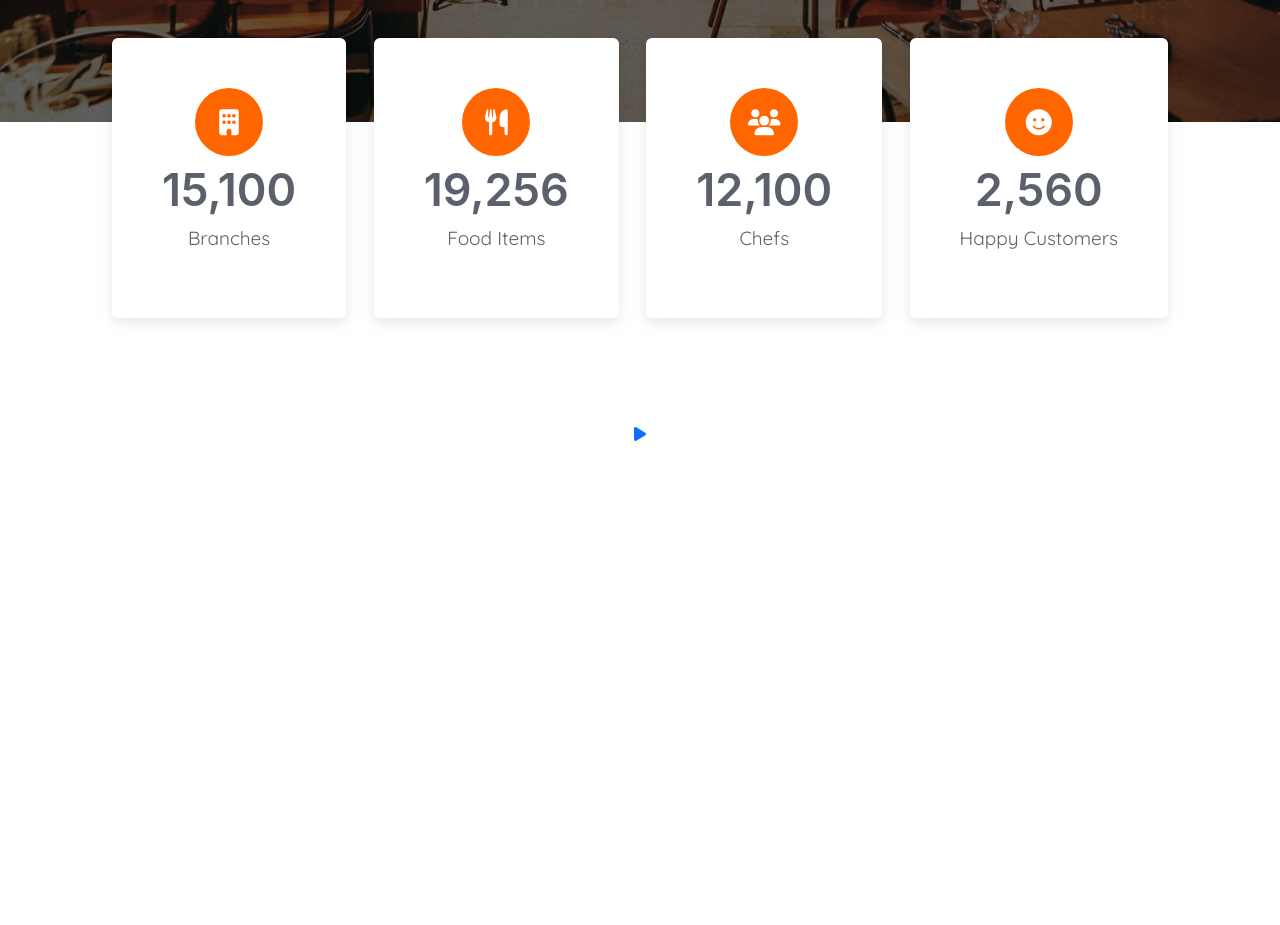
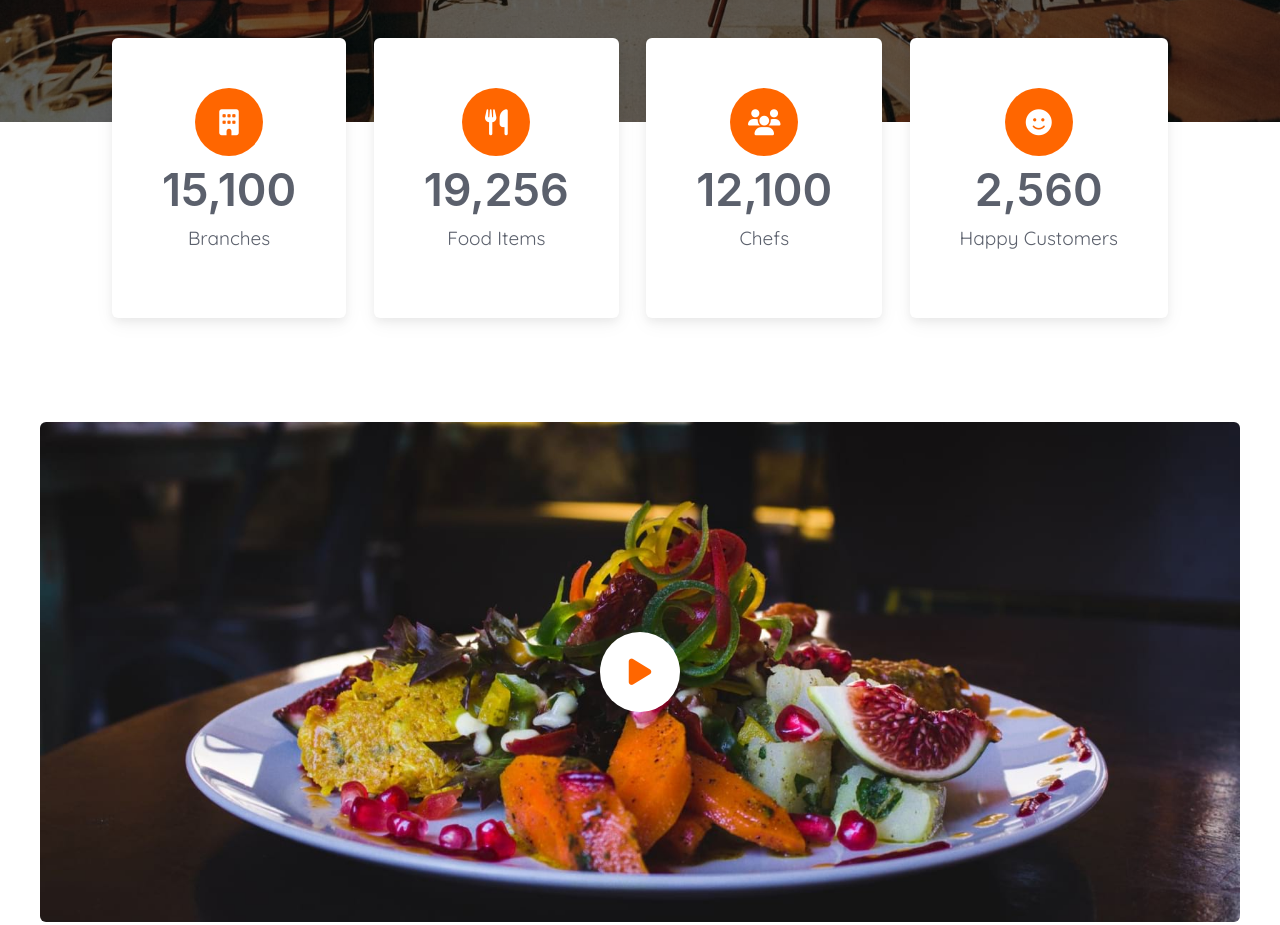
Before and after one commit to ngodonghai1998/CAPSTONE_LAYOUT_BC43, a plain HTML site: page index.html in a window 1280 px wide. Shown: the part 4160-5085 px from the top of the page. Drawn offline with nearby package versions, Linux system fonts and the light colour scheme.

Commit message:
version 07

```diff
--- a/css/index.css
+++ b/css/index.css
@@ -792,11 +792,46 @@ img {
 
 
 .w3l-videohny{
-  display: block;
-  height: 1000px;
+  display: flex;
+  justify-content: center;
+  height: 900px;
   background-color: var(--bg-color);
   padding-top: 300px;
   text-align: center;
+}
+
+.w3l-videohny a{
+  background-image: url(/img/banner3.jpg);
+  width: 1200px;
+  height: 500px;
+  background-position: center center;
+  background-size: cover;
+  border-radius: 6px;
+  font-size: 30px;
+  display: flex;
+  align-items: center;
+  justify-content: center;
+}
+
+.w3l-videohny i{
+  width: 80px;
+  height: 80px;
+  background: rgb(255, 255, 255);
+  color: #ff6600;
+  align-items: center;
+  display: flex;
+  justify-content: center;
+  flex-direction: row;
+  border-radius: 100%;
+  transition: all 0.5s;
+}
+
+.w3l-videohny i:hover{
+  width: 110px;
+  height: 110px;
+  background: #ff6600;
+  color: #ffffff;
+  transition: all 0.5s;
 }
 
 /* .w3l-videohny iframe{
```
